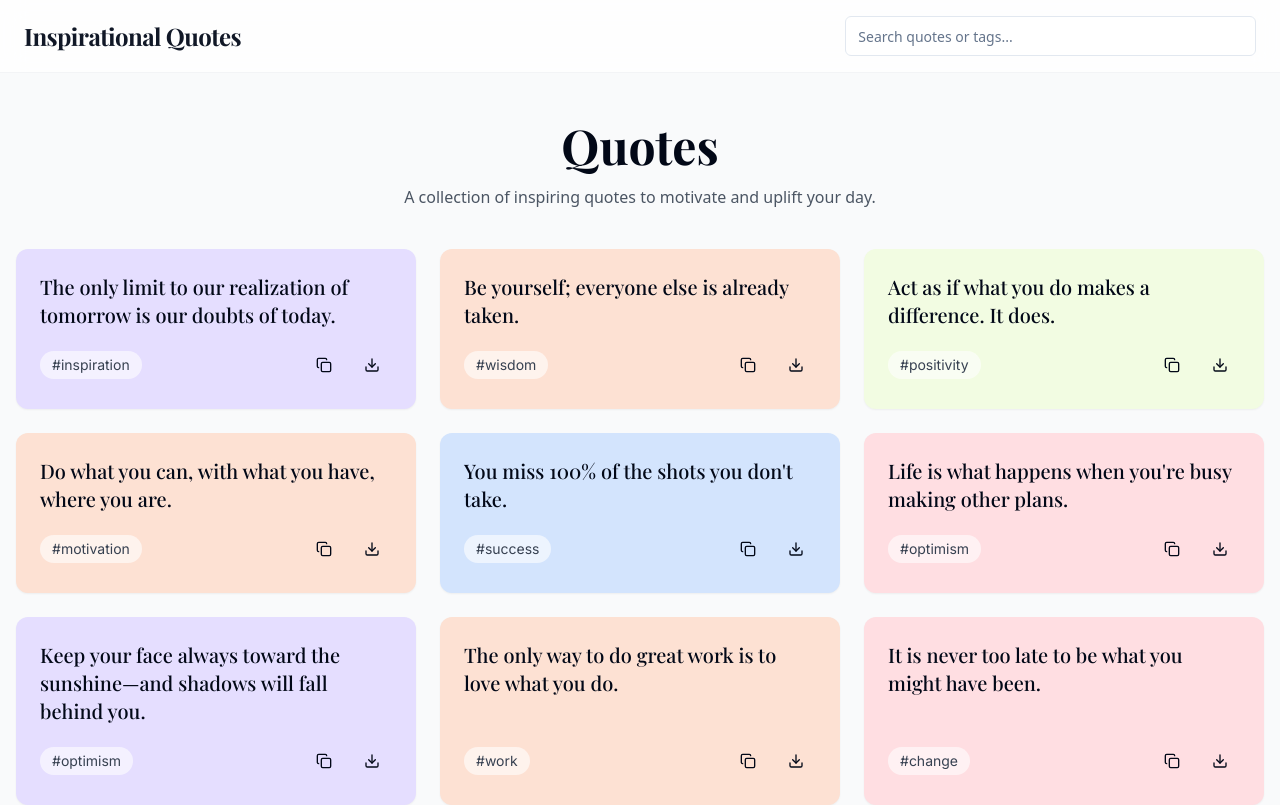
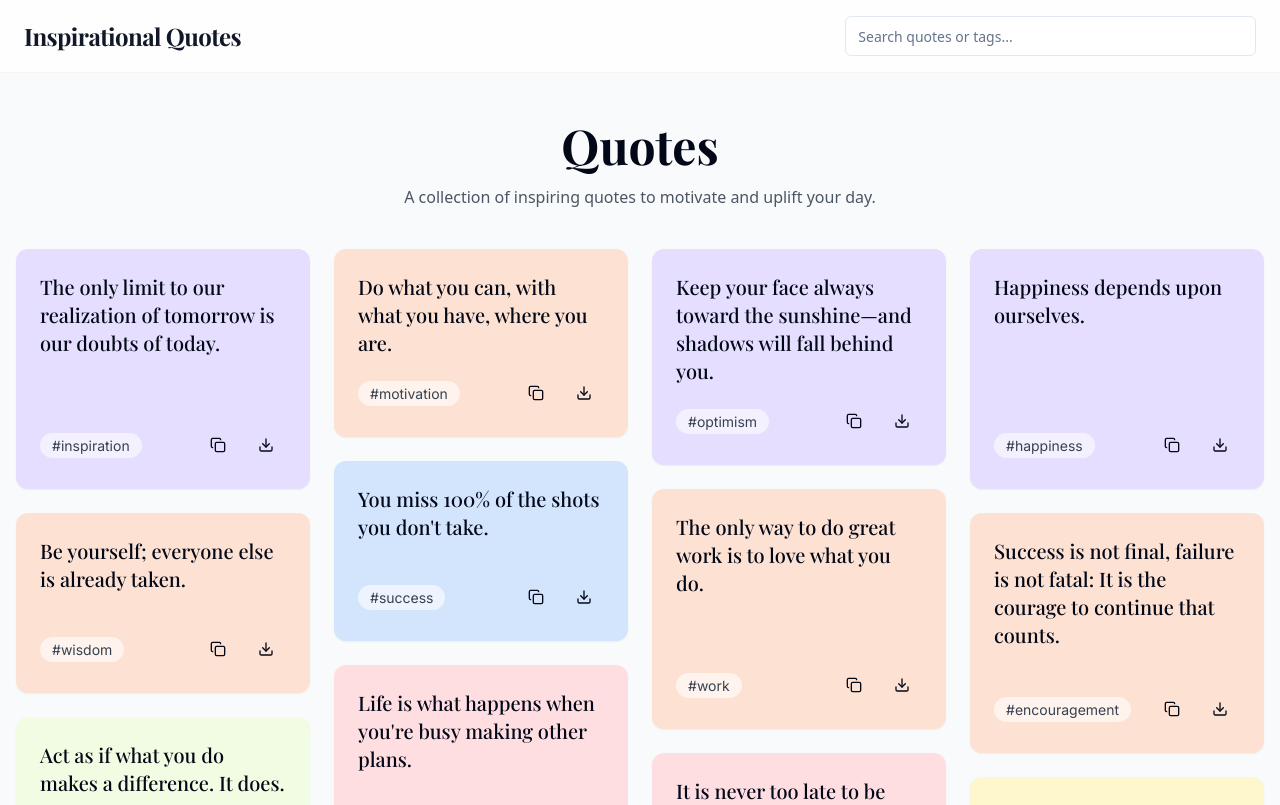
Before and after one commit to Harshkumar2005/pastel-ponder-garden-53, a React (Vite) app: page / in a window 1280 px wide. Shown: the top 805 px of the page. Built offline with nearby package versions, Linux system fonts and the light colour scheme.

Commit message:
Refactor: Implement Pinterest-style quote grid
Refactor the quote grid to display quotes in a Pinterest-style layout,
adjusting the card sizes and showing only one tag per card.

```diff
--- a/src/components/QuoteCard.tsx
+++ b/src/components/QuoteCard.tsx
@@ -46,10 +46,16 @@ const QuoteCard: React.FC<QuoteCardProps> = ({ quote }) => {
     }
   };
 
+  // Get just the first tag for display
+  const mainTag = quote.tags.length > 0 ? quote.tags[0] : "";
+
+  // Randomize the height a bit to create more visual interest in the bento grid
+  const randomHeight = Math.random() > 0.7 ? "min-h-[240px]" : "min-h-[180px]";
+
   return (
     <div
       id={`quote-card-${quote.id}`}
-      className={`${quote.colorClass} rounded-xl p-6 transition-all shadow-sm hover:shadow-md flex flex-col justify-between h-full animate-fade-in`}
+      className={`${quote.colorClass} rounded-xl p-6 transition-all shadow-sm hover:shadow-md flex flex-col justify-between ${randomHeight} animate-fade-in`}
     >
       <Link to={`/quote/${quote.id}`} className="mb-4 flex-grow">
         <p className="font-playfair text-lg md:text-xl font-medium leading-relaxed">
@@ -58,12 +64,12 @@ const QuoteCard: React.FC<QuoteCardProps> = ({ quote }) => {
       </Link>
 
       <div className="mt-auto flex items-center justify-between">
-        <div className="flex flex-wrap gap-2">
-          {quote.tags.map((tag, index) => (
-            <span key={index} className="bg-white/60 px-3 py-1 rounded-full text-sm font-inter text-gray-700">
-              #{tag}
+        <div>
+          {mainTag && (
+            <span className="bg-white/60 px-3 py-1 rounded-full text-sm font-inter text-gray-700">
+              #{mainTag}
             </span>
-          ))}
+          )}
         </div>
 
         <div className="flex gap-2 ml-2">
--- a/src/components/QuoteGrid.tsx
+++ b/src/components/QuoteGrid.tsx
@@ -28,9 +28,11 @@ const QuoteGrid: React.FC<QuoteGridProps> = ({ quotes, searchQuery }) => {
   }
 
   return (
-    <div className="grid grid-cols-1 md:grid-cols-2 lg:grid-cols-3 gap-6">
+    <div className="columns-1 sm:columns-2 lg:columns-3 xl:columns-4 gap-6 space-y-6">
       {filteredQuotes.map((quote) => (
-        <QuoteCard key={quote.id} quote={quote} />
+        <div key={quote.id} className="break-inside-avoid mb-6">
+          <QuoteCard quote={quote} />
+        </div>
       ))}
     </div>
   );
```
